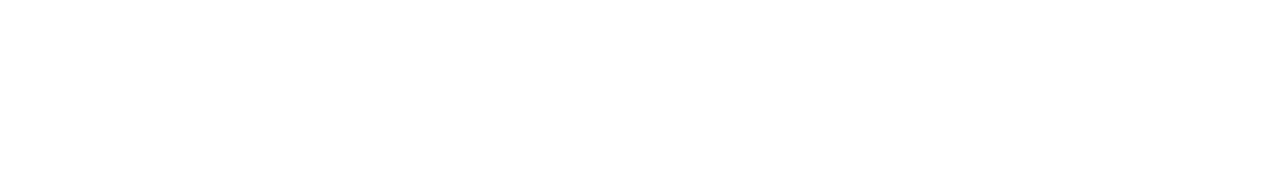
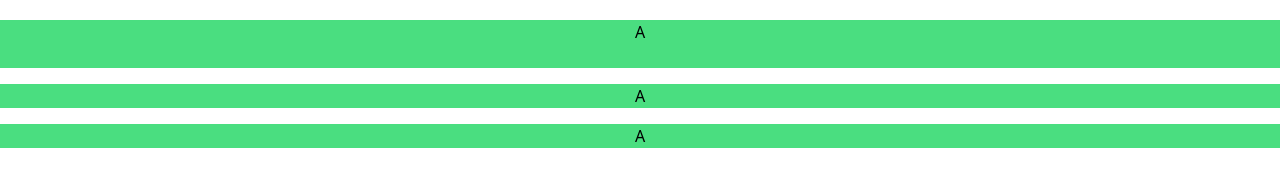
Before and after one commit to abracu/tailwind_css, a plain HTML site: page index.html in a window 1280 px wide. Drawn offline with nearby package versions, Linux system fonts and the light colour scheme.

Commit message:
Aprendiendo GRID en Tailwind CSS

```diff
--- a/index.html
+++ b/index.html
@@ -5,8 +5,62 @@
     <meta http-equiv="X-UA-Compatible" content="IE=edge">
     <meta name="viewport" content="width=device-width, initial-scale=1.0">
     <title>Curso de Tailwind CSS</title>
+    <script src="https://cdn.tailwindcss.com"></script>
 </head>
-<body>
+<body class="container mx-auto mt-5 text-center">
 
+    <!-- <div class="grid grid-cols-3 gap-4">
+        <div class="bg-red-400">A</div>
+        <div class="bg-red-400">B</div>
+        <div class="bg-red-400">C</div>
+        <div class="bg-red-400">C</div>
+    </div>
+
+    <div class="grid grid-cols-1 sm:grid-cols-3 gap-4">
+        <div class="bg-blue-400">A</div>
+        <div class="bg-blue-400">B</div>
+        <div class="bg-blue-400">C</div>
+        <div class="bg-blue-400">C</div>
+    </div>
+
+    <div class="grid grid-cols-4 gap-4">
+        <div class="bg-pink-400 col-span-2">A</div>
+        <div class="bg-pink-400">B</div>
+        <div class="bg-pink-400">C</div>
+        <div class="bg-pink-400 col-span-4">C</div>
+    </div> -->
+
+    <!-- <div class="grid grid-cols-12 gap-4">
+        <div class="bg-orange-400">A</div>
+        <div class="bg-orange-400">A</div>
+        <div class="bg-orange-400">A</div>
+        <div class="bg-orange-400">A</div>
+        <div class="bg-orange-400">A</div>
+        <div class="bg-orange-400">A</div>
+        <div class="bg-orange-400">A</div>
+        <div class="bg-orange-400">A</div>
+        <div class="bg-orange-400">A</div>
+        <div class="bg-orange-400">A</div>
+        <div class="bg-orange-400">A</div>
+        <div class="bg-orange-400">A</div>
+    </div>
+
+    <div class="grid grid-cols-12 gap-4 mt-2">
+        <div class="bg-orange-400 col-span-4">A</div>
+        <div class="bg-orange-400 col-span-4">A</div>
+        <div class="bg-orange-400 col-span-4">A</div>
+    </div>
+
+    <div class="grid grid-cols-12 gap-4 mt-2">
+        <div class="bg-green-400 col-start-4 col-span-3">A</div>
+        <div class="bg-green-400 col-span-3">A</div>
+        <div class="bg-green-400 col-span-3">A</div>
+    </div> -->
+
+    <div class="grid grid-row-4 gap-4">
+        <div class="bg-green-400 row-span-4">A</div>
+        <div class="bg-green-400">A</div>
+        <div class="bg-green-400">A</div>
+    </div>
 </body>
 </html>
```
Also changed, not shown: proyecto_grid.html (added, +20 -0 lines), 1 other file.
